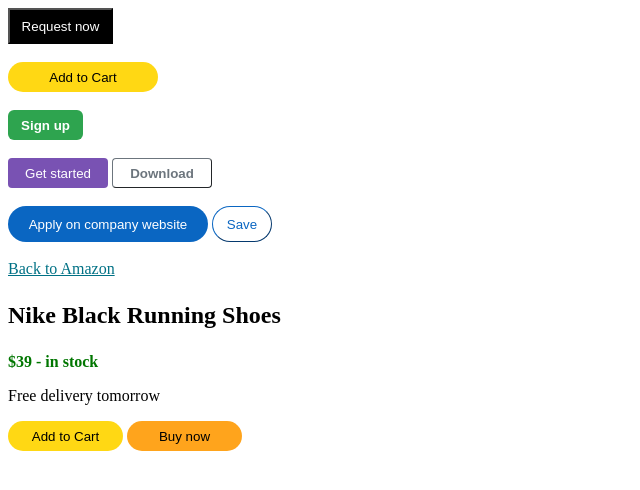
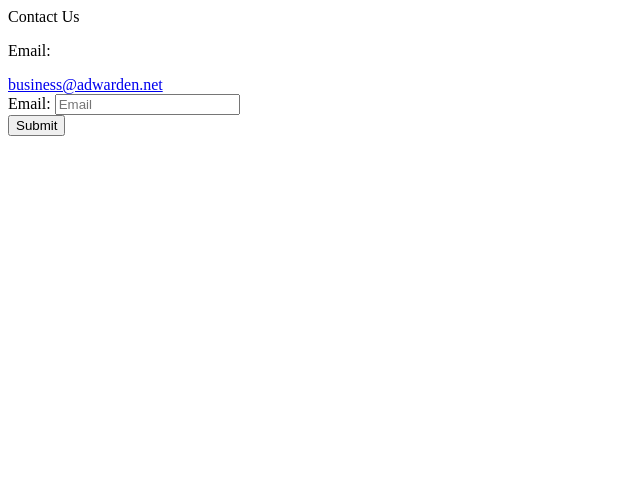
Before and after one commit to connect144/AdWarden, a plain HTML site: page index.html in a window 1280 px wide. Shown: the whole page, without its empty margins (0-640 px from the left). Drawn offline with Linux system fonts and the light colour scheme.

Commit message:
Add files via upload

```diff
--- a/index.html
+++ b/index.html
@@ -1,105 +1,8 @@
-<style>
-    .uber{
-        background-color: black;
-        color: white;
-        height: 36px;
-        width: 105px;
-        cursor: pointer;
-    }
-    .amazon{
-        background-color: rgb(255, 216, 20);
-        border: none;
-        height: 30px;
-        width: 150px;
-        border-radius: 15px;
-    }
-    .github{
-        background-color: rgb(46, 164, 79);
-        color: white;
-        border: none;
-        height: 30px;
-        width: 75px;
-        border-radius: 6px;
-        font-weight: 550;
-    }
-    .bootstrap-start{
-        background-color: rgb(121, 82, 179);
-        color: white;
-        border: none;
-        height: 30px;
-        width: 100px;
-        border-radius: 4px;
-        font-weight: 525;
-    }
-    .bootstrap-download{
-        background-color: rgb(255, 255, 255);
-        color: rgb(108, 117, 125);
-        border-color: rgb(108, 117, 125);
-        height: 30px;
-        width: 100px;
-        border-width: 1px;
-        border-radius: 4px;
-        font-weight: 600;
-    }
-    .linkedln-apply{
-        background-color: rgb(10, 102, 194);
-        color: white;
-        height: 36px;
-        width: 200px;
-        border: none;
-        border-radius: 18px;
-    }
-    .linkedln-save{
-        background-color: rgb(255, 255, 255);
-        color: rgb(10, 102, 194);
-        border-color: rgb(10, 102, 194);
-        border-width: 1px;
-        height: 36px;
-        width: 60px;
-        border-radius: 18px;
-    }
-    .link{
-        color: rgb(0, 113, 133);
-    }
-    .header{
-        font-size: x-large;
-        font-weight: bold;
-    }
-    .stock{
-        color: rgb(0, 118, 0);
-        font-weight: bold;
-    }
-    .cart{
-        background-color: rgb(255, 216, 20);
-        border: none;
-        height: 30px;
-        width: 115px;
-        border-radius: 15px;
-    }
-    .buy{
-        background-color: rgb(255, 164, 28);
-        border: none;
-        height: 30px;
-        width: 115px;
-        border-radius: 15px;
-
-    }
-</style>
-<button class="Uber">Request now</button>
-<br> <br>
-<button class="Amazon">Add to Cart</button>
-<br> <br>
-<button class="github">Sign up</button>
-<br> <br>
-<button class="bootstrap-start">Get started</button>
-<button class="bootstrap-download">Download</button>
-<br> <br>
-<button class="linkedln-apply">Apply on company website</button>
-<button class="linkedln-save">Save</button>
-<br> <br>
-<a class="link"href="https://www.amazon.se">Back to Amazon</a>
-<p class="header">Nike Black Running Shoes</p>
-<p class="stock">$39 - in stock</p>
-<p>Free delivery tomorrow</p>
-<button class="cart">Add to Cart</button>
-<button class="buy">Buy now</button>
+<header>Contact Us</header>
+<p>Email:</p>
+<a href="mailto: business@adwarden.net">business@adwarden.net</a>
+<form>
+    <label for="email">Email:</label>
+    <input type="email" id="email" name="email" placeholder="Email" required> <br>
+    <input type="submit">
+</form>
```
